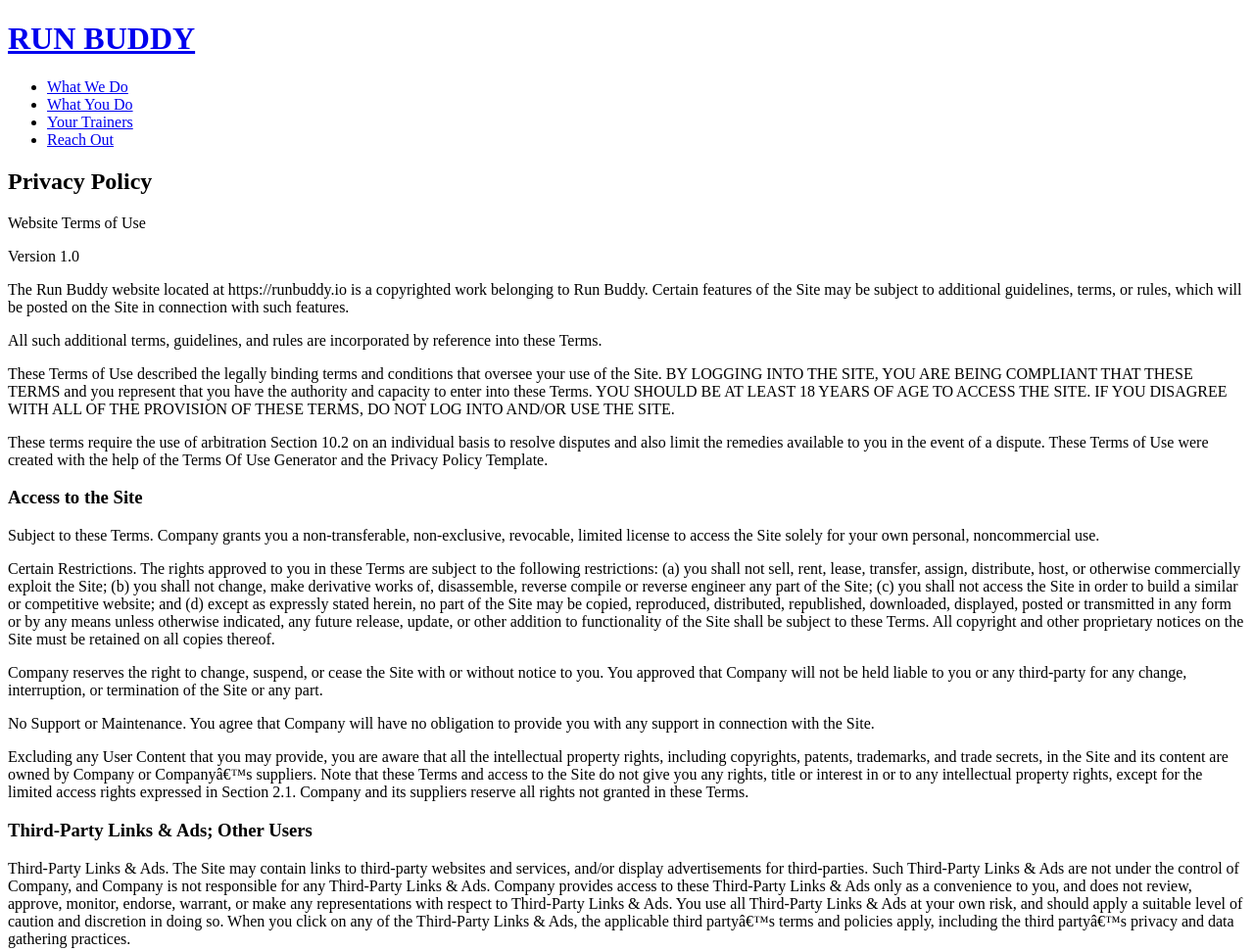
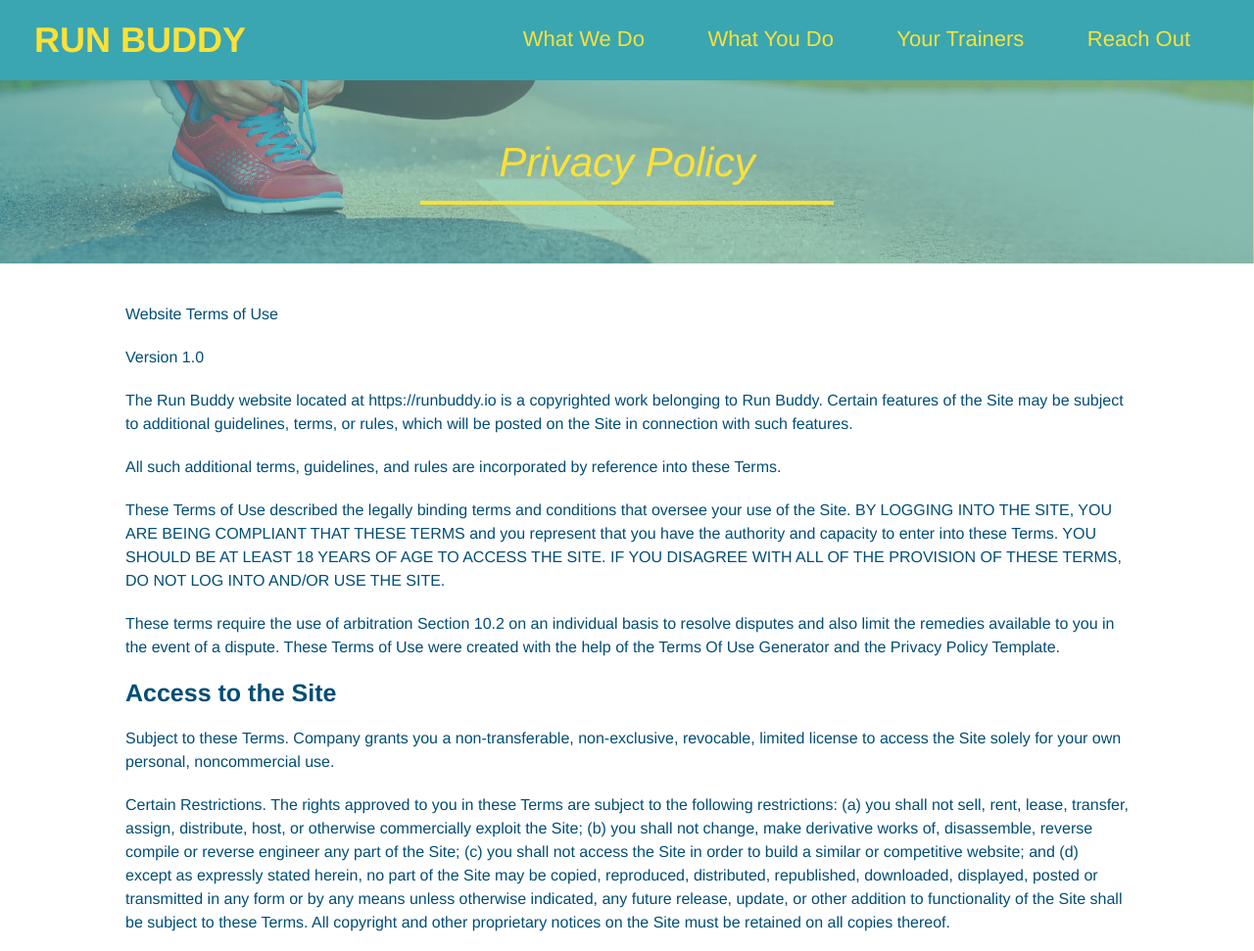
Before and after one commit to vcaruso0923/run-buddy, a plain HTML site: page privacy-policy.html in a window 1280 px wide. Shown: the top 971 px of the page at 98% size. Drawn offline with Linux system fonts and the light colour scheme.

Commit message:
Final Commit

```diff
--- /dev/null
+++ b/assets/css/secondary-style.css
@@ -0,0 +1,42 @@
+.hero {
+    background-position: bottom;
+    height: auto;
+    text-align: center;
+    margin-bottom: 40px;
+}
+
+.page-title {
+    color: #fce138;
+    display: inline-block;
+    border-bottom: 4px solid #fce138;
+    padding: 0 80px 15px 80px;
+    font-weight: normal;
+    font-size: 42px;
+    font-style: italic;
+}
+
+.secondary-content {
+    width: 80%;
+    margin: auto;
+    color: #024e76;
+}
+
+.secondary-content h3 {
+    font-size: 25px;
+    margin: 20px 0 20px 0;
+}
+
+.secondary-content p {
+    font-size: 16px;
+    line-height: 1.5;
+    margin: 20px 0 20px 0;
+}
+
+.secondary-content ul {
+    margin: 15px 20px 15px 20px;
+}
+
+.secondary-content li {
+    color: #39a6b2;
+    margin: 10px 0 10px 0;
+}
--- a/privacy-policy.html
+++ b/privacy-policy.html
@@ -4,7 +4,8 @@
     <meta charset="UTF-8">
     <meta name="viewport" content="width=device-width, initial-scale=1.0">
     <title>Privacy Policy - Run Buddy</title>
-
+    <link rel="stylesheet" href="./assets/css/style.css" />
+    <link rel="stylesheet" href="./assets/css/secondary-style.css" />
 </head>
 
 <body>
```
